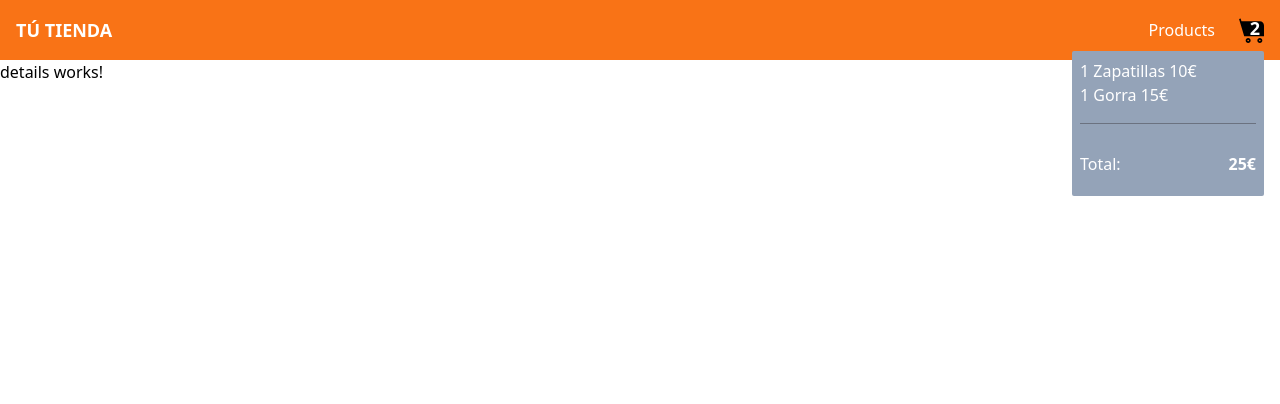
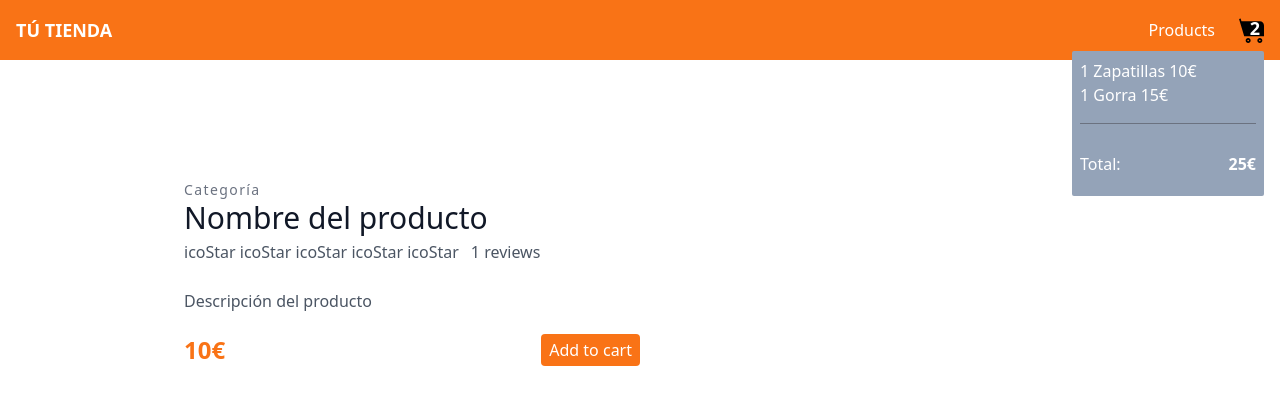
Before and after one commit to marcosjrs/angular-ecommerce-signals, an Angular app: page /product-details/1 in a window 1280 px wide. Shown: the top 404 px of the page. Built offline with nearby package versions, Linux system fonts and the light colour scheme.

Commit message:
Maquetación hardcodeada de details.component

```diff
--- a/src/app/features/products/details/details.component.html
+++ b/src/app/features/products/details/details.component.html
@@ -1 +1,28 @@
-<p>details works!</p>
+<section class="overflow-hidden text-gray-600 body-font">
+  <div class="container px-5 py-24 mx-auto">
+    <div class="flex flex-wrap mx-auto lg:w-4/5">
+      <div class="w-full mt-6 lg:w-1/2 lg:pl-10 lg:py-6 lg:mt-0">
+        <h2 class="text-sm tracking-widest text-gray-500 title-font">Categoría </h2>
+        <h1 class="mb-1 text-3xl font-medium text-gray-900 title-font">Nombre del producto</h1>
+        <div class="flex mb-4">
+          <span class="flex items-center">
+            @for (star of starsArray; track index; let index = $index) {
+             icoStar
+            }
+
+            <span class="ml-3 text-gray-600"> 1 reviews</span>
+          </span>
+        </div>
+        <p class="mt-6 mb-5 leading-relaxed ">Descripción del producto</p>
+
+        <div class="flex">
+          <span class="text-2xl font-bold text-orange-500 ">10€</span>
+          <button (click)="onAddToCart()"
+            class="px-2 py-1 ml-auto text-white bg-orange-500 rounded hover:bg-orange-700">
+            Add to cart
+          </button>
+        </div>
+      </div>
+    </div>
+  </div>
+</section>
--- a/src/app/features/products/details/details.component.ts
+++ b/src/app/features/products/details/details.component.ts
@@ -1,12 +1,22 @@
-import { Component } from '@angular/core';
+import { CurrencyPipe } from '@angular/common';
+import { Component, OnInit, Signal, inject, input } from '@angular/core';
+import { DomSanitizer, SafeHtml } from '@angular/platform-browser';
+import { ProductsService } from '@api/products.service';
+import { Product } from '@shared/models/product.interface';
 
 @Component({
   selector: 'app-details',
   standalone: true,
-  imports: [],
+  imports: [CurrencyPipe],
   templateUrl: './details.component.html',
-  styleUrl: './details.component.scss'
 })
-export default class DetailsComponent {
+export default class DetailsComponent{
+  starsArray: number[] = new Array(5).fill(0);
 
+  // @Input({ alias: 'id' }) productId!: number;
+  productId = input<number>(0, { alias: 'id' });
+  product!: Signal<Product | undefined>;
+
+  onAddToCart() {
+  }
 }
```
